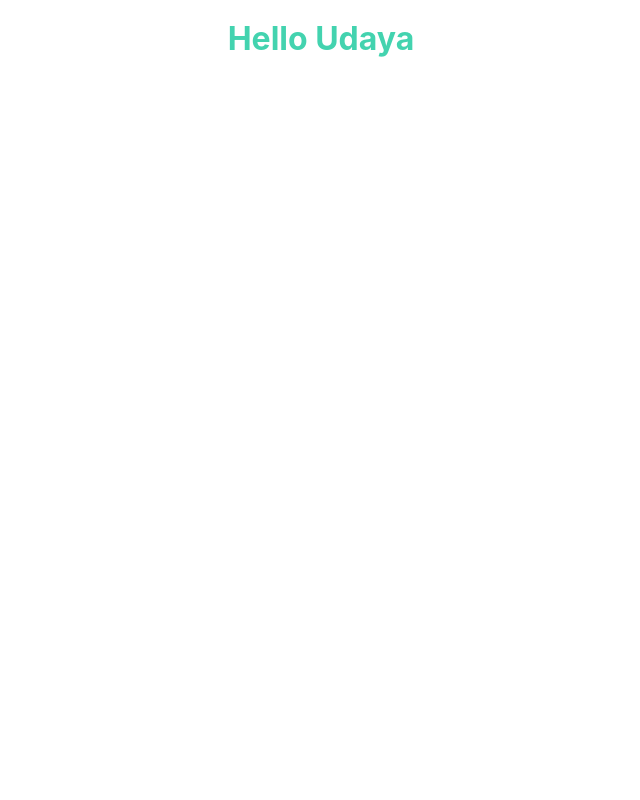
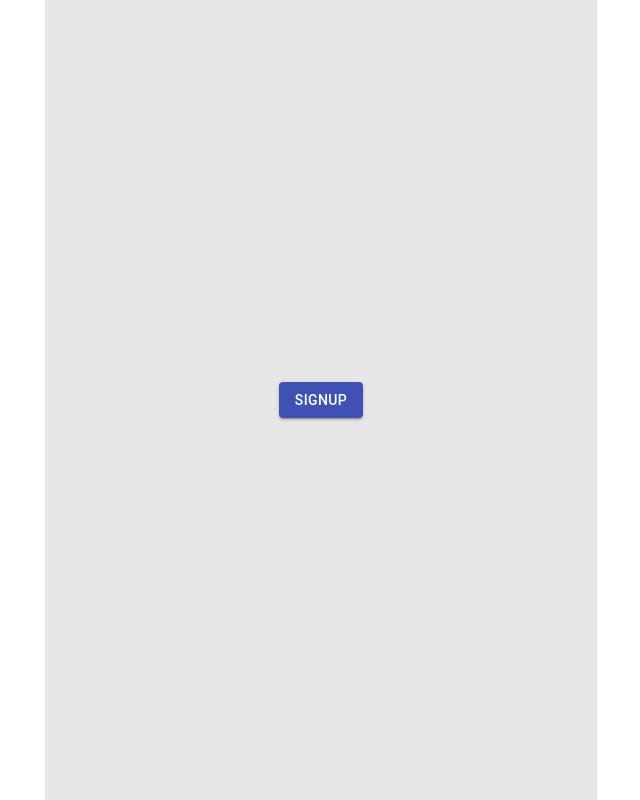
Before and after one commit to udaya28/google-keep-clone, a React (Create React App) app: page / in a window 1280 px wide. Shown: the whole page, without its empty margins (319-959 px from the left). Built offline with nearby package versions, Linux system fonts and the light colour scheme.

Commit message:
added material UI and Completed basic template

```diff
--- a/package.json
+++ b/package.json
@@ -4,6 +4,7 @@
   "version": "0.1.0",
   "private": true,
   "dependencies": {
+    "@material-ui/core": "^4.11.0",
     "@testing-library/jest-dom": "^5.11.5",
     "@testing-library/react": "^11.1.0",
     "@testing-library/user-event": "^12.1.10",
--- a/src/App.js
+++ b/src/App.js
@@ -1,19 +1,23 @@
-// import React, { useState, useEffect } from 'react';
+import React, { useState, useEffect } from 'react';
 import './App.scss';
+import { LoginPage } from './components/LoginPage/loginPage';
+import { LandingPage } from './components/LandingPage/landingPage';
 // import firebase,{DB,auth ,signInWithGoogle} from './firebase';
+
 function App() {
+  const [isLoggedIn, setLoggedIn] = useState(false);
+  useEffect(() => {
+    // setInterval(()=>setLoggedIn(true),5000)
+    return () => {
 
+    }
+  }, [])
   return (
-    <div className="App">
-      <h1 className="App">Hello Udaya</h1>
-    </div>
+    <div className="App">{isLoggedIn ? <LandingPage /> : <LoginPage />}</div>
   );
 }
 
 export default App;
-
-
-
 
 // useEffect(() => {
 //   DB.collection('test')
--- a/src/App.scss
+++ b/src/App.scss
@@ -1,7 +1,4 @@
 .App {
   text-align: center;
-  h1{
-    color: rgb(67, 211, 175);
-  }
 
 }
--- /dev/null
+++ b/src/components/LandingPage/landingPage.jsx
@@ -0,0 +1,9 @@
+import React from 'react'
+import './landingPage.scss'
+export const LandingPage = () => {
+    return (
+        <div>
+            <h1>landingPage</h1>
+        </div>
+    )
+}
--- /dev/null
+++ b/src/components/LoginPage/loginPage.jsx
@@ -0,0 +1,27 @@
+import React, { useState, useEffect } from 'react';
+import Button from '@material-ui/core/Button';
+import './loginPage.scss';
+import { Box, Container } from '@material-ui/core';
+import firebase,{auth ,signInWithGoogle} from '../../firebase';
+
+export const LoginPage = () => {
+
+    const handleSignUp = () =>{
+        signInWithGoogle();
+    }
+    useEffect(() => {
+
+        return () => {
+
+        }
+    }, [])
+  return (
+    <Container maxWidth="sm" >
+      <div className="login"  >
+        <Button variant="contained" color="primary" onClick={handleSignUp}>
+          SignUp
+        </Button>
+      </div>
+    </Container>
+  );
+};
--- /dev/null
+++ b/src/components/LoginPage/loginPage.scss
@@ -0,0 +1,7 @@
+.login{
+    height: 100vh;
+    background-color: rgb(231, 231, 231);
+    display: flex;
+    justify-content: center;
+    align-items: center;
+}
--- a/src/firebase.js
+++ b/src/firebase.js
@@ -13,9 +13,9 @@ const firebaseConfig = {
 };
 
 const App = firebase.initializeApp(firebaseConfig);
-// const provider = new firebase.auth.GoogleAuthProvider();
-// provider.setCustomParameters({prompt:'select_account'});
-// export const signInWithGoogle = () => auth.signInWithPopup(provider);
+const provider = new firebase.auth.GoogleAuthProvider();
+provider.setCustomParameters({prompt:'select_account'});
+export const signInWithGoogle = () => auth.signInWithPopup(provider);
 
 
 export const DB = App.firestore();
```
Also changed, not shown: src/components/LandingPage/landingPage.scss (added), 1 other file (tests, documents, lock files or other folders).
